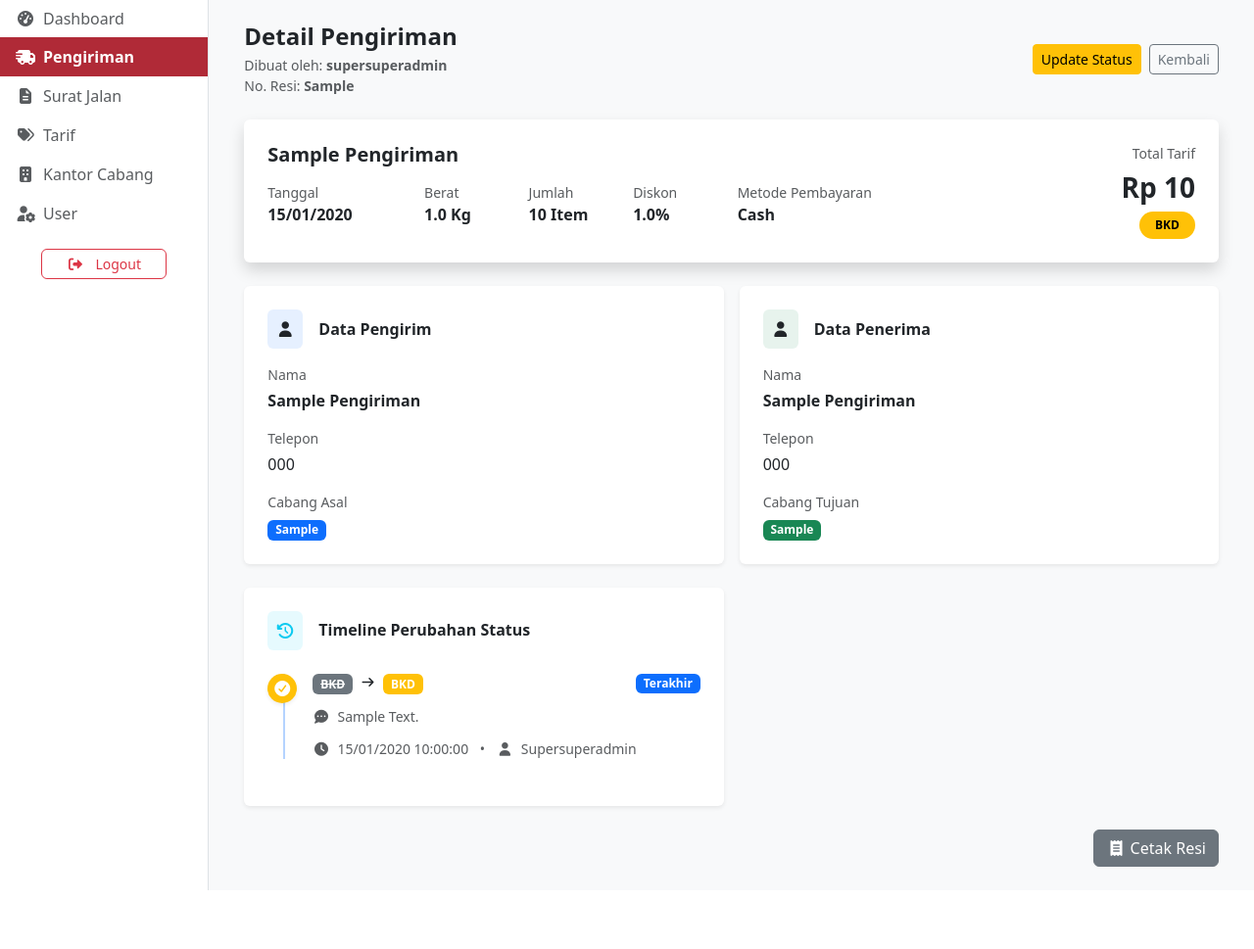
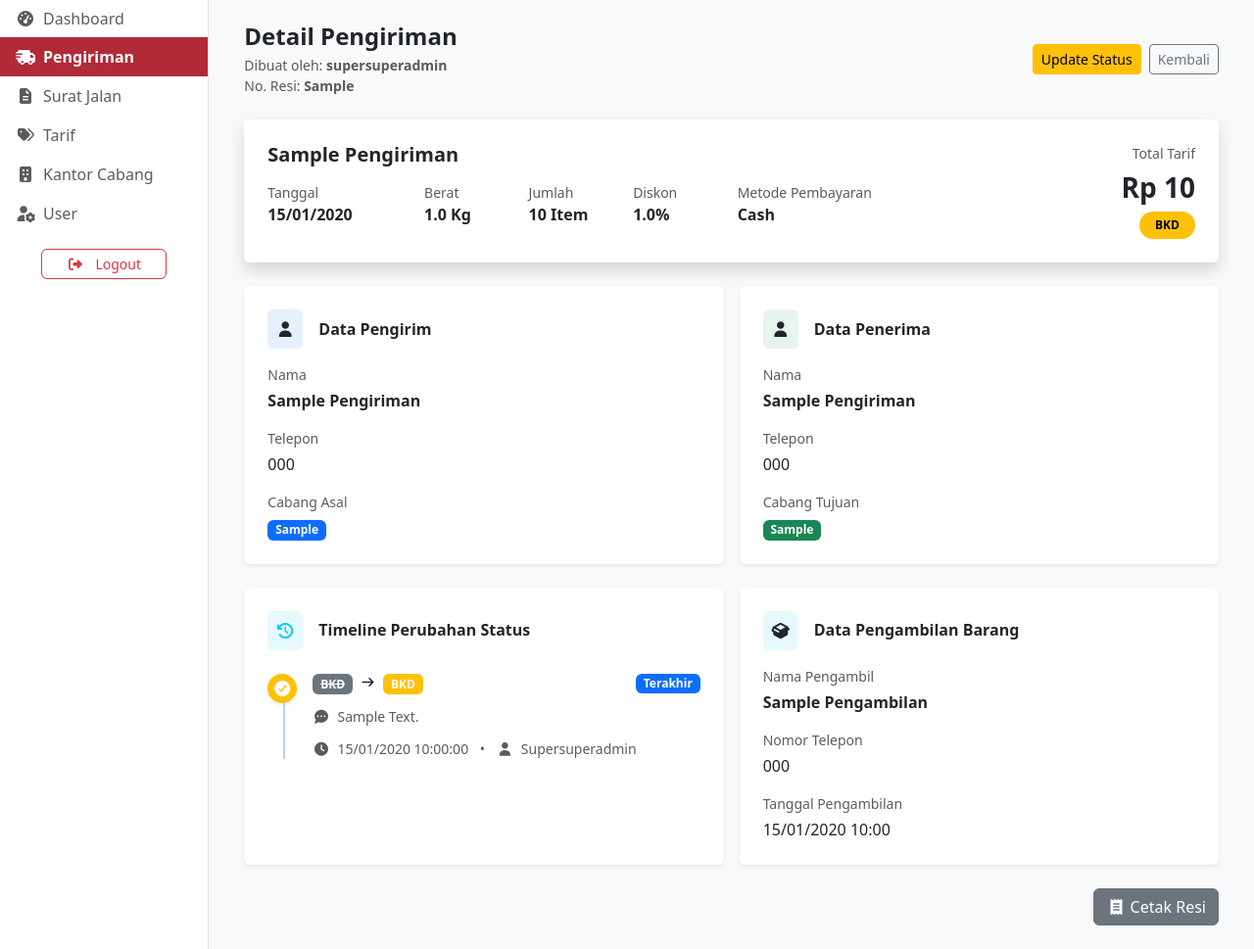
Before and after one commit to ORU25/CendanaKargo, a PHP site: page /CendanaKargo/dashboard/superSuperAdmin/pengiriman/detail?id=1 in a window 1280 px wide. Shown: the part 57-1026 px from the top of the page at 98% size. Before the commit the page ends 966 px from the top, so only its background shows below. Run offline with PHP 8.4, Linux system fonts and the light colour scheme; a user stored in the database is signed in; data comes from the database, SQL or seed files in the repository; tables that the repository leaves empty hold one stand-in row (values such as "Sample post").

Commit message:
refactor: detail pengiriman

```diff
--- a/components/logStatusPengiriman.php
+++ b/components/logStatusPengiriman.php
@@ -1,4 +1,3 @@
-<div class="row g-3 text-capitalize mb-4">
 <div class="col-md-6">
     <div class="card border-0 shadow-sm h-100">
         <div class="card-body p-4">
@@ -89,4 +88,3 @@
         </div>
     </div>
 </div>
-</div>
--- a/dashboard/superSuperAdmin/pengiriman/detail.php
+++ b/dashboard/superSuperAdmin/pengiriman/detail.php
@@ -292,8 +292,64 @@
                 </div>
             </div>
 
-            <!-- Timeline Log Perubahan Status -->
-            <?php include '../../../components/logStatusPengiriman.php'; ?>
+            <!-- Data Pengambilan Barang -->
+            <?php
+            $pengambilanData = null;
+            $stmt_pengambilan = $conn->prepare("
+                SELECT nama_pengambil, telp_pengambil, tanggal
+                FROM pengambilan
+                WHERE no_resi = ?
+                ORDER BY tanggal DESC
+                LIMIT 1
+            ");
+            if ($stmt_pengambilan) {
+                $stmt_pengambilan->bind_param('s', $pengiriman['no_resi']);
+                $stmt_pengambilan->execute();
+                $result_pengambilan = $stmt_pengambilan->get_result();
+                if ($result_pengambilan->num_rows > 0) {
+                    $pengambilanData = $result_pengambilan->fetch_assoc();
+                }
+                $stmt_pengambilan->close();
+            }
+            ?>
+
+            <div class="row g-3 mb-4 text-capitalize d-flex align-items-stretch">
+                <!-- Kiri: Log Status Pengiriman -->
+                <?php include '../../../components/logStatusPengiriman.php'; ?>
+
+                <!-- Kanan: Data Pengambilan Barang -->
+                <div class="col-md-6 d-flex">
+                    <div class="card border-0 shadow-sm h-100 flex-fill">
+                        <div class="card-body p-4">
+                            <div class="d-flex align-items-center mb-3">
+                                <div class="bg-info bg-opacity-10 rounded p-2 me-3">
+                                    <i class="fa-solid fa-box-open"></i>
+                                </div>
+                                <h6 class="mb-0 fw-semibold">Data Pengambilan Barang</h6>
+                            </div>
+                            <?php if ($pengambilanData): ?>
+                            <div class="mb-3">
+                                <small class="text-muted d-block mb-1">Nama Pengambil</small>
+                                <p class="mb-0 fw-semibold"><?= htmlspecialchars($pengambilanData['nama_pengambil'] ?? '-'); ?></p>
+                            </div>
+                            <div class="mb-3">
+                                <small class="text-muted d-block mb-1">Nomor Telepon</small>
+                                <p class="mb-0"><?= htmlspecialchars($pengambilanData['telp_pengambil'] ?? '-'); ?></p>
+                            </div>
+                            <div>
+                                <small class="text-muted d-block mb-1">Tanggal Pengambilan</small>
+                                <p class="mb-0"><?= date('d/m/Y H:i', strtotime($pengambilanData['tanggal'])); ?></p>
+                            </div>
+                            <?php else: ?>
+                                <div class="text-muted d-flex flex-column align-items-center justify-content-center pt-4">
+                                    <i class="fa-solid fa-circle-info mb-2 d-block"></i>
+                                    <p class="mb-0">Belum ada data pengambilan barang.</p>
+                                </div>
+                            <?php endif; ?>
+                        </div>
+                    </div>
+                </div>
+            </div>
 
             <div class="d-flex justify-content-end">
                 <a href="resi?id=<?= (int)$pengiriman['id']; ?>" class="btn btn-md btn-secondary" target="_blank">
```
Also changed, not shown: dashboard/admin/pengiriman/detail.php (+1 -26 lines), dashboard/superadmin/pengiriman/detail.php (+23 -6 lines). Lines whose indentation alone changed are shown as unchanged.
